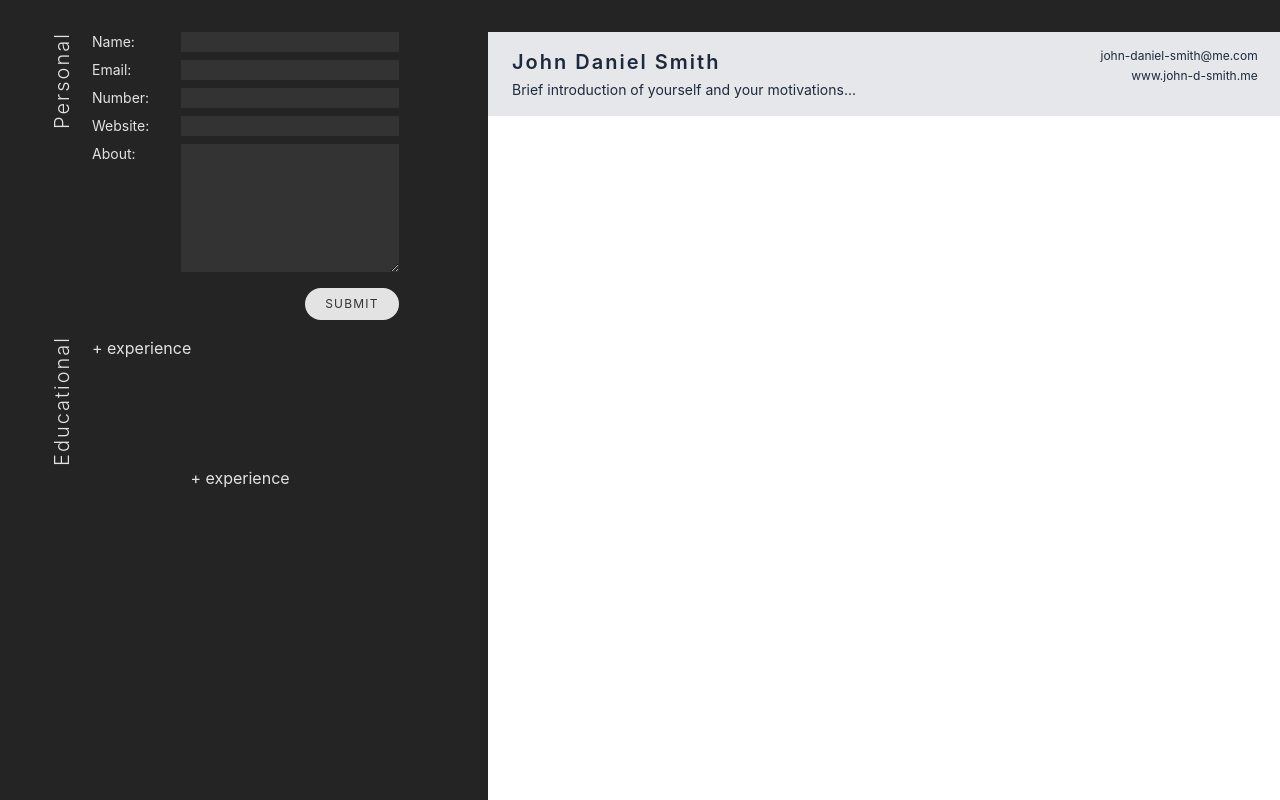
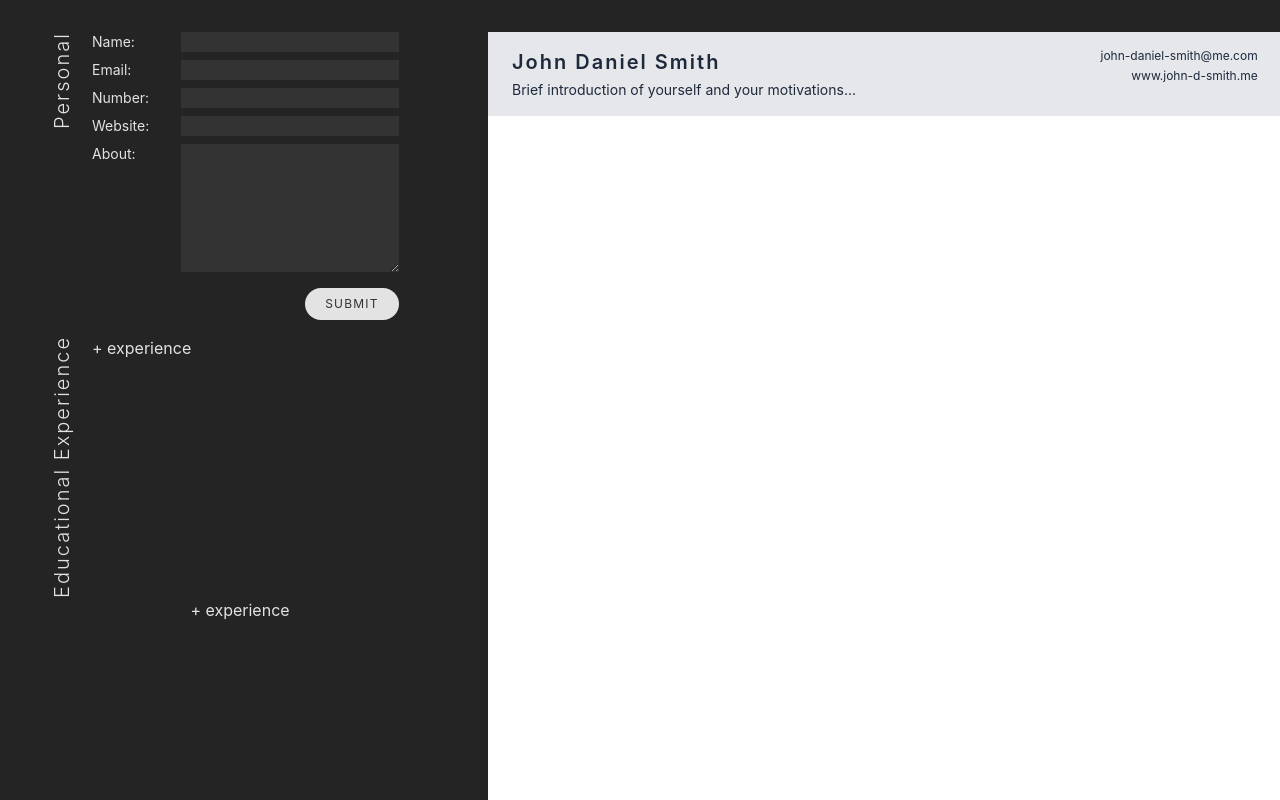
Before and after one commit to owen-addison/odin-react-cv-app, a React (Vite) app: page / in a window 1280 px wide. Shown: the top 800 px of the page. Built offline with nearby package versions, Linux system fonts and the light colour scheme.

Commit message:
[content] Change educational section title

```diff
--- a/src/components/Educational.jsx
+++ b/src/components/Educational.jsx
@@ -24,7 +24,7 @@ function Educational({ educationalSections, setEducationalSections }) {
     <>
       <div className="educational-container flex">
         <div className="form-title-container">
-          <span className="form-section-title">Educational</span>
+          <span className="form-section-title">Educational Experience</span>
         </div>
         {educationalSections.map((section) => (
           <Experience
```
